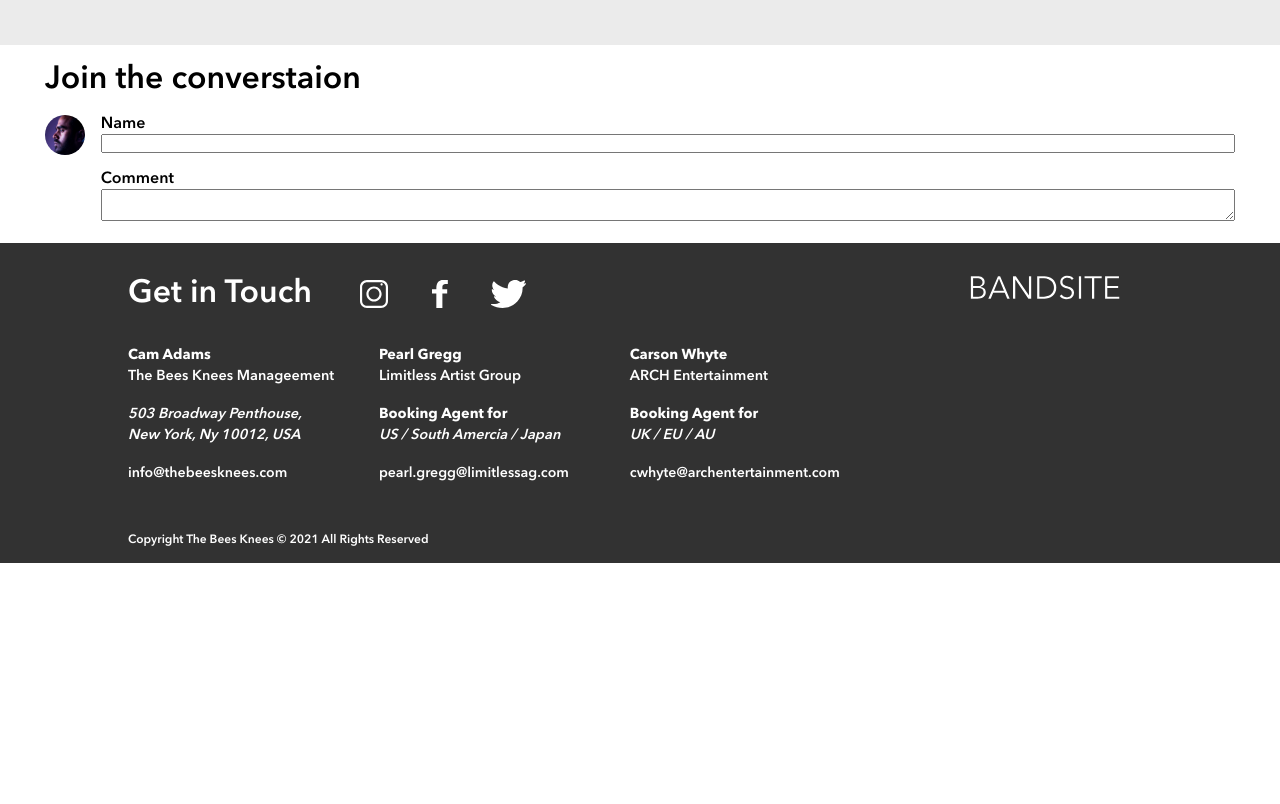
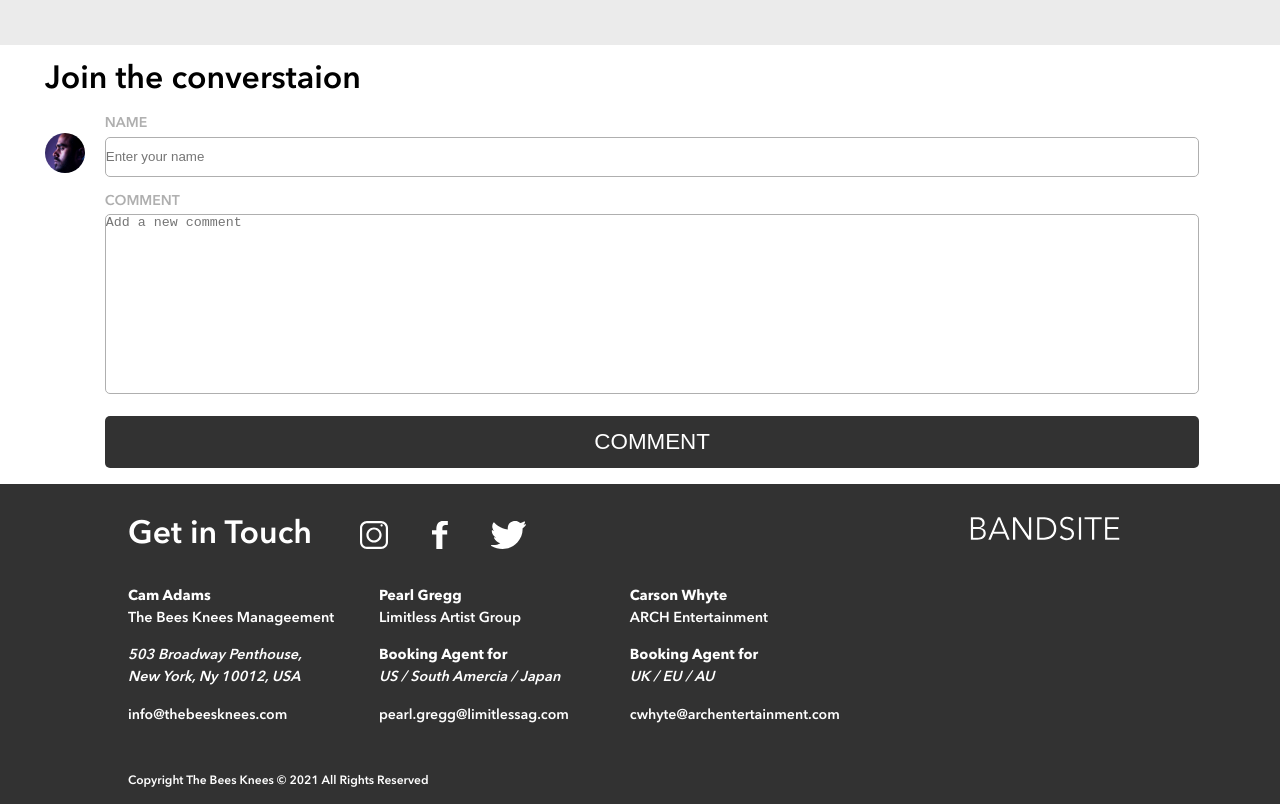
Before and after one commit to armie95/armaan-dhillon-Bandsite, a plain HTML site: page index.html in a window 1280 px wide. Shown: the part 2686-3490 px from the top of the page. Before the commit the page ends 3249 px from the top, so only its background shows below. Drawn offline with Linux system fonts and the light colour scheme.

Commit message:
built the form and working on style 2 few tweaks left

```diff
--- a/index.html
+++ b/index.html
@@ -120,12 +120,14 @@
                         <div class="comments__inputs-col">
                             <div class="comments__input-group">
                                 <label for="username" class="comments__input-label">Name</label>
-                                <input type="text" class="comments__input" id="username">
+                                <input type="text" class="comments__input" id="username" placeholder="Enter your name">
                             </div>
                             <div class="comments__input-group">
                                 <label for="comment" class="comments__input-label">Comment</label>
-                                <textarea class="comments__input" id="comment"></textarea>
+                                <textarea class="comments__input comments__comment-input" id="comment"
+                                    placeholder="Add a new comment"></textarea>
                             </div>
+                            <button type="submit" class="comments__comment-btn">Comment</button>
                         </div>
                     </form>
                 </div>
--- a/style/_variables.scss
+++ b/style/_variables.scss
@@ -1,4 +1,6 @@
-
 // Variables:
 $nav-height: 90px;
 $background-color: #323232;
+
+$gray-text: #afafaf;
+$dark-btn-bg: #323232;
--- a/style/bio.scss
+++ b/style/bio.scss
@@ -485,9 +485,9 @@ picture {
 
     &__form-container {
         display: flex;
-        width: 100%;
+        width: 97%;
         justify-content: space-between;
-        gap: 1rem;
+        gap: 1.25rem;
     }
 
 
@@ -502,9 +502,10 @@ picture {
         flex-grow: 1;
     }
 
-    &__imgae-col {
+    &__image-col {
         // flex-grow: 1;
         align-self: flex-start;
+        padding-top: 1.15rem;
     }
 
     &__user-image {
@@ -527,10 +528,33 @@ picture {
 
     &__input-label {
         display: block;
+        margin-bottom: .30rem;
+        font-size: 0.88rem;
+        font-weight: 100;
+        color: $gray-text;
+        text-transform: uppercase;
     }
 
     &__input {
         width: 100%;
+        height: 40px;
+        border-radius: 5px;
+        border: 1px $gray-text solid;
+    }
+
+    &__comment-input {
+        height: 180px;
+        resize: none;
+    }
+
+    &__comment-btn {
+        background-color: $dark-btn-bg;
+        border: none;
+        border-radius: 5px;
+        font-size: 1.4rem;
+        color: white;
+        text-transform: uppercase;
+        height: 52px;
     }
 
 }
```
Also changed, not shown: style/bio.css, 1 other file.
